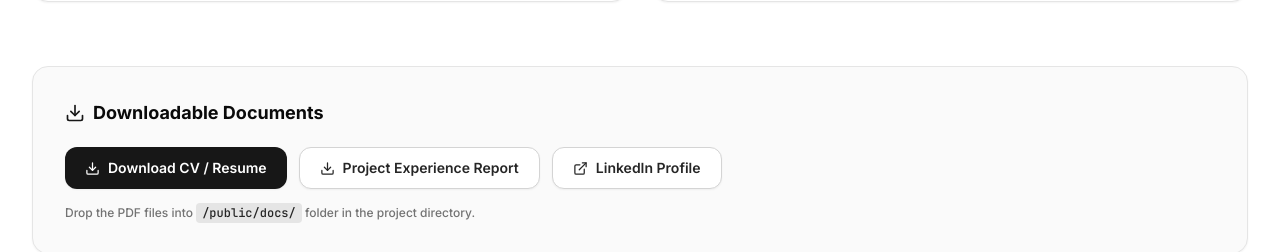
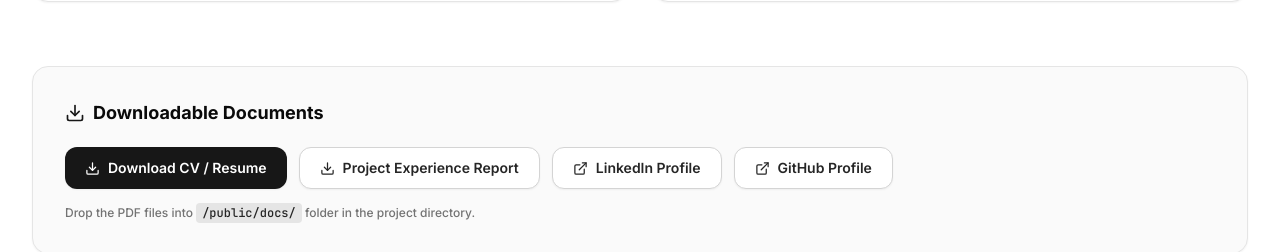
Before and after one commit to Atakos254/Work-Portfolio, a React (Vite) app: page /about in a window 1280 px wide. Shown: the part 1963-2215 px from the top of the page. Built offline with nearby package versions, Linux system fonts and the light colour scheme.

Commit message:
feat(about): add direct link to GitHub profile (Atakos254)

```diff
--- a/src/pages/About.tsx
+++ b/src/pages/About.tsx
@@ -196,6 +196,18 @@ const About: React.FC = () => {
                 LinkedIn Profile
               </a>
             )}
+            {profileData.contact.github && (
+              <a
+                href={profileData.contact.github}
+                target="_blank"
+                rel="noopener noreferrer"
+                aria-label="View GitHub profile"
+                className="btn-secondary"
+              >
+                <ExternalLink size={15} />
+                GitHub Profile
+              </a>
+            )}
           </div>
           <p className="text-xs text-neutral-500 mt-4 font-medium">
             Drop the PDF files into <code className="text-neutral-800 bg-neutral-200 px-1.5 py-0.5 rounded font-mono">/public/docs/</code> folder in the project directory.
```
